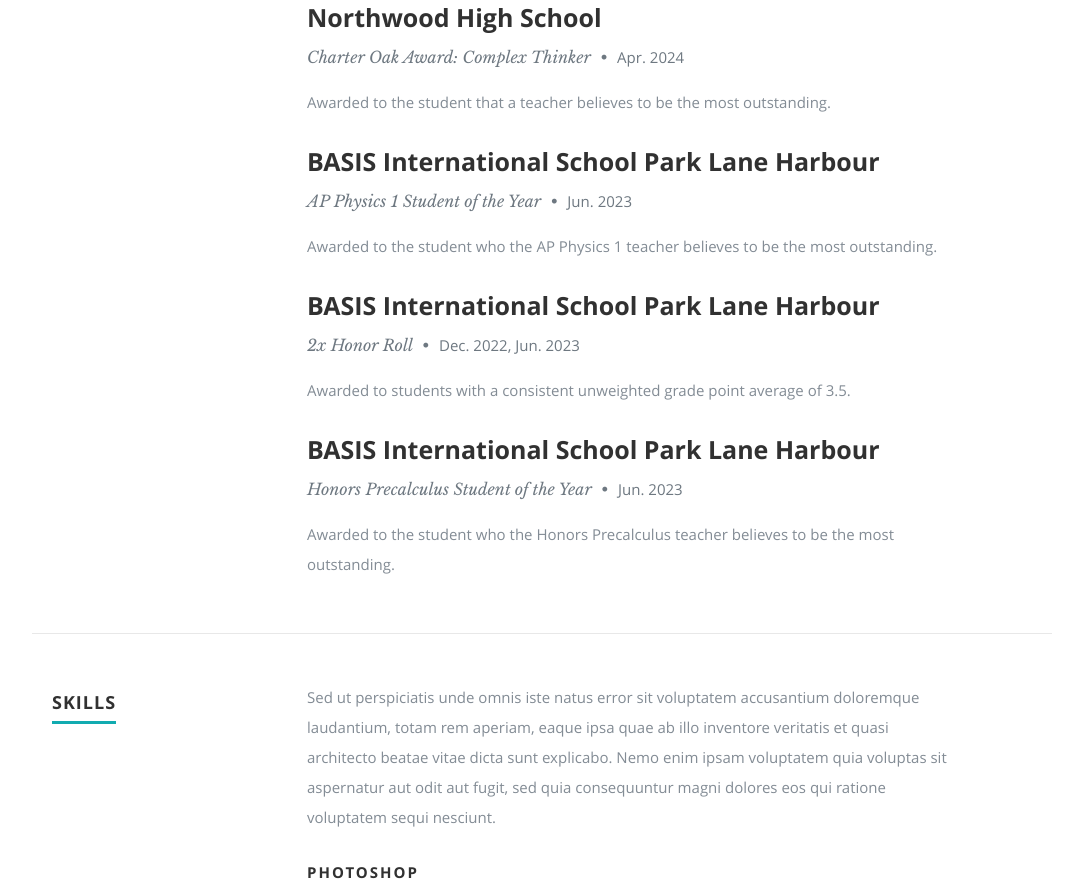
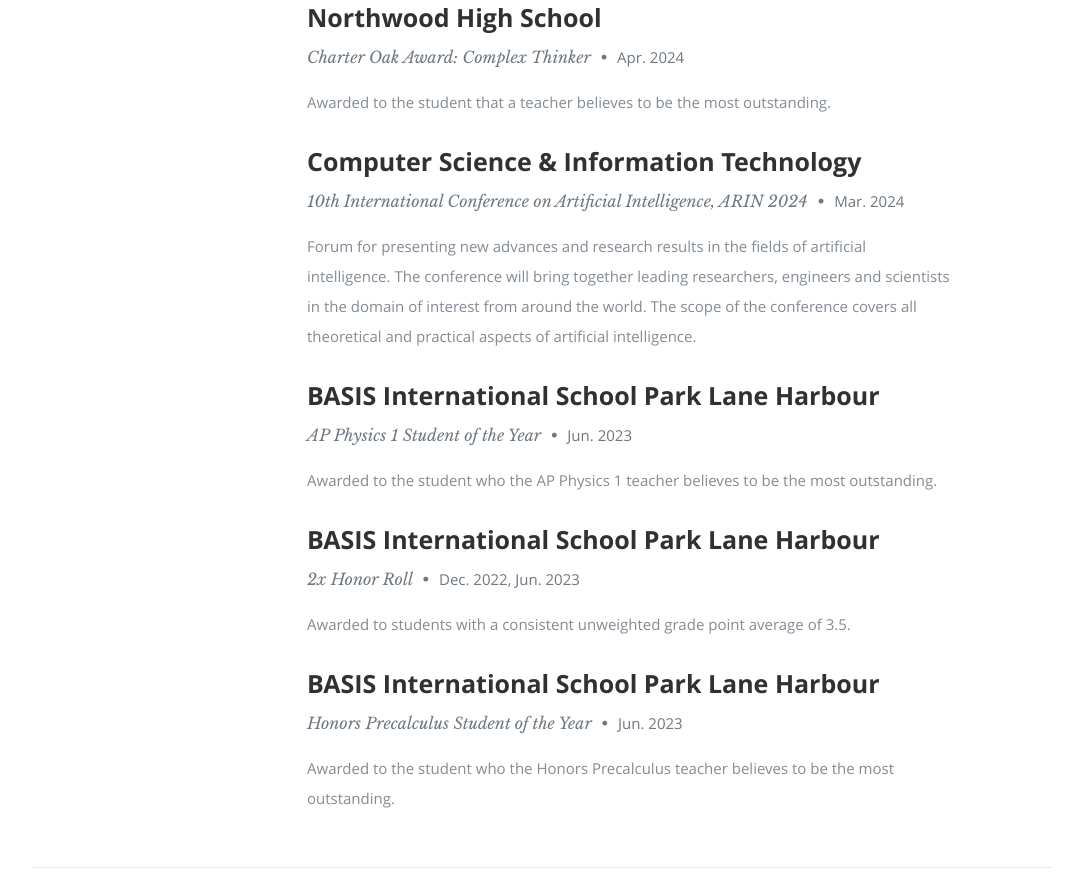
Before and after one commit to drgreenec/JiaruiCai, a plain HTML site: page index.html in a window 1280 px wide. Shown: the part 3131-4026 px from the top of the page, without its empty margins (98-1181 px from the left). Drawn offline with nearby package versions, Linux system fonts and the light colour scheme.

Commit message:
Update index.html

```diff
--- a/index.html
+++ b/index.html
@@ -325,6 +325,19 @@
                   <p class="info">Charter Oak Award: Complex Thinker <span>&bull;</span> <em class="date">Apr. 2024</em></p>
 
                   <p>Awarded to the student that a teacher believes to be the most outstanding. </p>
+
+               </div>
+
+            </div> <!-- item end -->
+
+	    <div class="row item">
+
+               <div class="twelve columns">
+
+                  <h3>Computer Science & Information Technology</h3>
+                  <p class="info">10th International Conference on Artificial Intelligence, ARIN 2024 <span>&bull;</span> <em class="date">Mar. 2024</em></p>
+
+                  <p>Forum for presenting new advances and research results in the fields of artificial intelligence. The conference will bring together leading researchers, engineers and scientists in the domain of interest from around the world. The scope of the conference covers all theoretical and practical aspects of artificial intelligence.</p>
 
                </div>
 
```
